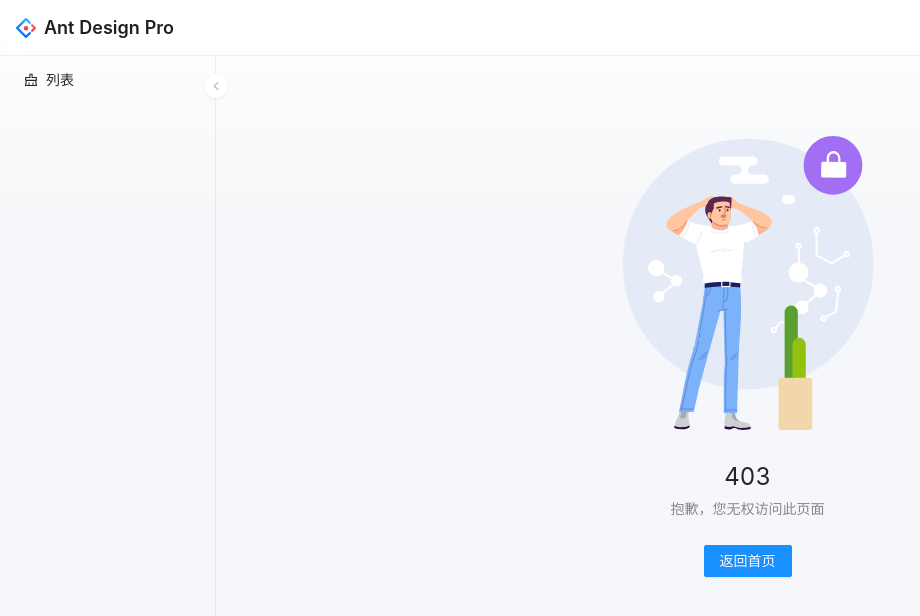
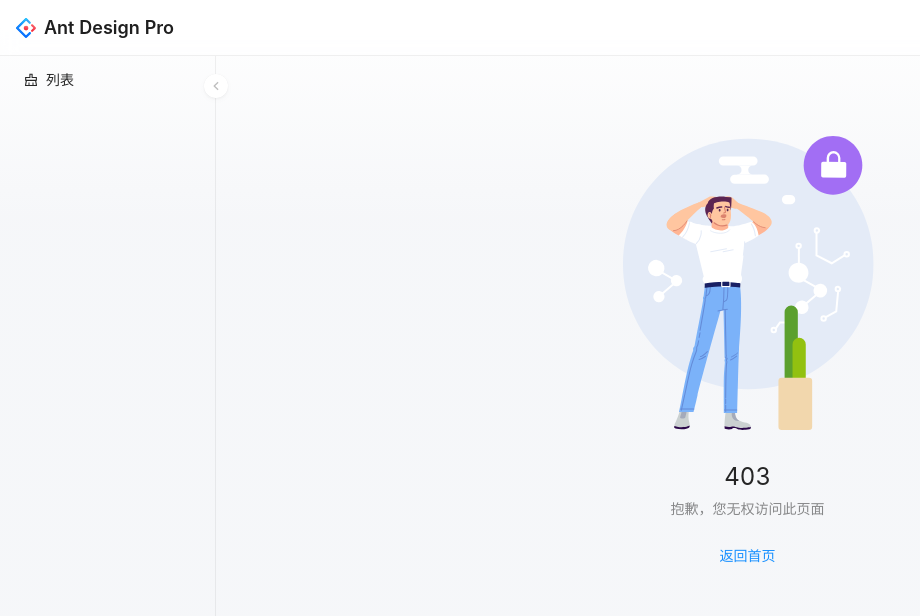
Before and after one commit to sushi-su/pro-components-template, a React (Vite) app: page /403 in a window 1280 px wide. Shown: the top 616 px of the page, without its empty margins (0-920 px from the left). Built offline with nearby package versions, Linux system fonts and the light colour scheme.

Commit message:
WIP: 权限

```diff
--- a/src/components/Access/index.tsx
+++ b/src/components/Access/index.tsx
@@ -1,11 +1,17 @@
-import { FC, Fragment, ReactElement, ReactNode } from 'react';
+import { createElement, FC, Fragment, ReactElement, ReactNode } from 'react';
 
+/**
+ * @visibleName Access
+ * @param accessible 权限判断
+ * @param children 11
+ * @param fallback 11
+ */
 export const Access: FC<{ accessible: boolean; children: ReactNode; fallback?: ReactElement }> = ({
-  accessible,
+  accessible = false,
   children,
   fallback,
 }) => {
-  if (accessible) return <Fragment key="accessible">{children}</Fragment>;
+  if (accessible) return createElement(Fragment, null, children);
 
   if (fallback) return fallback;
 
--- a/src/components/RouteWarp/index.tsx
+++ /dev/null
@@ -1,5 +0,0 @@
-import {FC} from 'react';
-
-export const RouteWarp: FC = () => {
-  return null;
-};
--- a/src/components/index.ts
+++ b/src/components/index.ts
@@ -1,3 +1,2 @@
 export * from './Access';
 export * from './Loading';
-export * from './RouteWarp';
--- a/src/layout/index.tsx
+++ b/src/layout/index.tsx
@@ -1,15 +1,12 @@
 import { menuRoutes } from '@/routes';
 import { accessState } from '@/store';
-import { checkPermission, getPermissionRoutes, getRoutesSettingMap } from '@/utils';
+import { checkAccess, getAccessMenuRoutes, getRoutesSettingMap } from '@/utils';
 import { PageContainer, ProLayout } from '@ant-design/pro-layout';
 import { ProLayoutProps } from '@ant-design/pro-layout/es/ProLayout';
 import { MenuDataItem } from '@ant-design/pro-layout/lib/typings';
-import { cloneDeep } from 'lodash';
-import { ReactNode, useMemo } from 'react';
-import { Link, Navigate, Outlet, useLocation, useNavigate } from 'react-router-dom';
+import { ReactNode, useEffect, useMemo } from 'react';
+import { Link, Outlet, useLocation, useNavigate } from 'react-router-dom';
 import { useRecoilValue } from 'recoil';
-
-const _menuRoutes = cloneDeep(menuRoutes);
 
 const routesSettingMap = getRoutesSettingMap(menuRoutes);
 
@@ -33,15 +30,15 @@ const BaseLayout = () => {
   const route: ProLayoutProps['route'] = useMemo(() => {
     return {
       path: '/',
-      routes: getPermissionRoutes(_menuRoutes, access),
+      routes: getAccessMenuRoutes(menuRoutes, access),
     };
   }, [access]);
 
   const routeSetting = useMemo(() => {
     return routesSettingMap?.[pathname]
-      ? { ...routesSettingMap[pathname], access: checkPermission(routesSettingMap[pathname]?.access ?? '', access) }
+      ? { ...routesSettingMap[pathname], access: checkAccess(routesSettingMap[pathname]?.access ?? '', access) }
       : {
-          access: false,
+          access: true,
           target: '_self',
           headerRender: true,
           footerRender: true,
@@ -53,9 +50,17 @@ const BaseLayout = () => {
         };
   }, [access, pathname]);
 
+  useEffect(() => {
+    if (!routeSetting.access) {
+      navigate('/403');
+    }
+  }, [routeSetting]);
+
   return (
     <ProLayout layout="mix" route={route} onMenuHeaderClick={onMenuHeaderClick} menuItemRender={menuItemRender}>
-      <PageContainer>{routeSetting.access ? <Outlet /> : <Navigate to="/403" />}</PageContainer>
+      <PageContainer>
+        <Outlet />
+      </PageContainer>
     </ProLayout>
   );
 };
--- a/src/pages/403/index.tsx
+++ b/src/pages/403/index.tsx
@@ -1,21 +1,9 @@
-import { Button, Result } from 'antd';
+import { Result } from 'antd';
 import type { FC } from 'react';
-import { useNavigate } from 'react-router-dom';
+import { Link } from 'react-router-dom';
 
 const PagePermissionDenied: FC = () => {
-  const navigate = useNavigate();
-  return (
-    <Result
-      status="403"
-      title="403"
-      subTitle="抱歉，您无权访问此页面"
-      extra={
-        <Button type="primary" onClick={() => navigate('/')}>
-          返回首页
-        </Button>
-      }
-    />
-  );
+  return <Result status="403" title="403" subTitle="抱歉，您无权访问此页面" extra={<Link to="/">返回首页</Link>} />;
 };
 
 export default PagePermissionDenied;
--- a/src/pages/404/index.tsx
+++ b/src/pages/404/index.tsx
@@ -1,21 +1,9 @@
-import { Button, Result } from 'antd';
+import { Result } from 'antd';
 import type { FC } from 'react';
-import { useNavigate } from 'react-router-dom';
+import { Link } from 'react-router-dom';
 
 const PageNotExist: FC = () => {
-  const navigate = useNavigate();
-  return (
-    <Result
-      status="404"
-      title="404"
-      subTitle="抱歉，您访问的页面不存在。"
-      extra={
-        <Button type="primary" onClick={() => navigate('/')}>
-          返回首页
-        </Button>
-      }
-    />
-  );
+  return <Result status="404" title="404" subTitle="抱歉，您访问的页面不存在。" extra={<Link to="/">返回首页</Link>} />;
 };
 
 export default PageNotExist;
--- a/src/routes.tsx
+++ b/src/routes.tsx
@@ -26,6 +26,7 @@ export interface Route extends RouteObject {
   hideChildrenInMenu?: boolean;
   // 是否隐藏自己和子菜单
   hideInMenu?: boolean;
+
   children?: Route[];
 }
 
@@ -53,21 +54,23 @@ export const menuRoutes = [
       },
     ],
   },
-  {
-    path: '403',
-    element: lazyLoad('403'),
-  },
-  {
-    path: '*',
-    element: lazyLoad('404'),
-  },
 ];
 
 const routes: Route[] = [
   {
     path: '/',
     element: lazyLoad(() => import('./layout/index')),
-    children: menuRoutes,
+    children: [
+      ...menuRoutes,
+      {
+        path: '403',
+        element: lazyLoad('403'),
+      },
+      {
+        path: '*',
+        element: lazyLoad('404'),
+      },
+    ],
   },
 ];
 
--- a/src/utils/route.ts
+++ b/src/utils/route.ts
@@ -59,7 +59,7 @@ export const getRoutesSettingMap = (routes: Route[], path = ''): Record<string,
   return result;
 };
 
-export const checkPermission = (routeAccess: string | string[], userAccess: Record<string, boolean>) => {
+export const checkAccess = (routeAccess: string | string[], userAccess: Record<string, boolean>) => {
   if (!routeAccess) {
     return true;
   }
@@ -69,7 +69,7 @@ export const checkPermission = (routeAccess: string | string[], userAccess: Reco
     : userAccess?.[routeAccess] ?? false;
 };
 
-export const getPermissionRoutes = (routes: Route[], access: Record<string, boolean>): MenuRoute[] => {
+export const getAccessMenuRoutes = (routes: Route[], access: Record<string, boolean>): MenuRoute[] => {
   const result: MenuRoute[] = [];
 
   routes.forEach((item) => {
@@ -86,13 +86,13 @@ export const getPermissionRoutes = (routes: Route[], access: Record<string, bool
     };
 
     if (children) {
-      if (menuAccess && !checkPermission(menuAccess, access)) {
+      if (menuAccess && !checkAccess(menuAccess, access)) {
         return;
       }
 
-      const routes = getPermissionRoutes(children, access);
+      const routes = getAccessMenuRoutes(children, access);
 
-      if (routes.length) {
+      if (routes.length > 0) {
         result.push({
           ...menuItem,
           routes,
@@ -106,7 +106,7 @@ export const getPermissionRoutes = (routes: Route[], access: Record<string, bool
       return;
     }
 
-    if (checkPermission(menuAccess, access)) {
+    if (checkAccess(menuAccess, access)) {
       result.push(item);
       return;
     }
```
Also changed, not shown: 1 other file (tests, documents, lock files or other folders).
